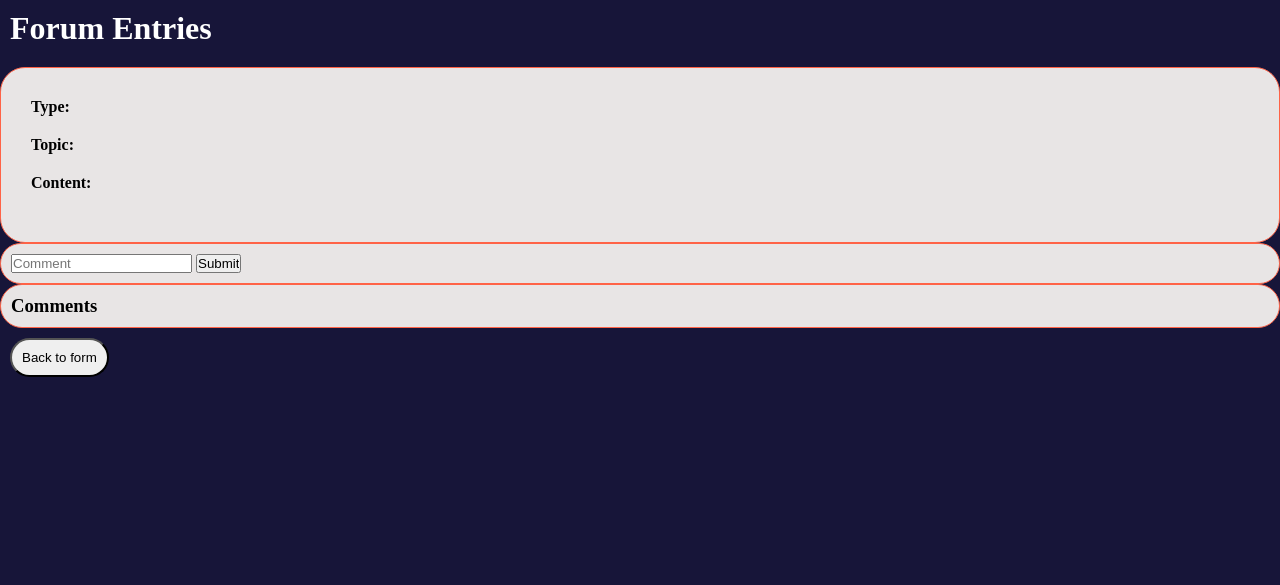
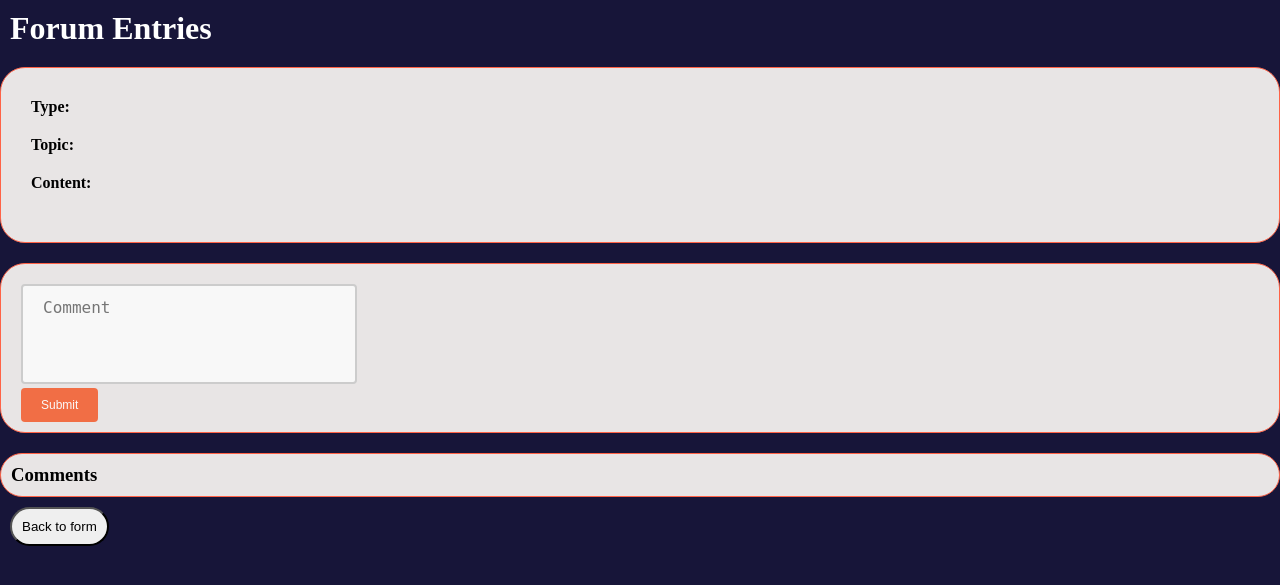
Before and after one commit to NaNiCatO/Project_web, a FastAPI app: template templates/forum_entries.html in a window 1280 px wide. Shown: the top 585 px of the page. Run offline with FastAPI, Linux system fonts and the light colour scheme; the template is opened without the code that fills it, so the values that code supplies are empty.

Commit message:
modify dorum entry

```diff
--- a/css/forum_entries.css
+++ b/css/forum_entries.css
@@ -23,6 +23,51 @@ body {
   border-radius: 25px;
   border: 1px solid tomato;
 }
+
+textarea {
+  width: 100%;
+  height: 100px;
+  padding: 12px 20px;
+  box-sizing: border-box;
+  border: 2px solid #ccc;
+  border-radius: 4px;
+  background-color: #f8f8f8;
+  font-size: 16px;
+  resize: none;
+}
+
+input[type=submit] {
+  background-color: grey;
+  background-color: #f4511e;
+  opacity: 0.8;
+
+  color: white;
+  padding: 10px 20px;
+  border: none;
+  border-radius: 4px;
+  cursor: pointer;
+  font-size: 12px;
+  float: left;
+}
+
+input[type=submit]:hover {
+  background-color: #f4511e;
+  opacity: 1.5;
+}
+
+.container-submit{
+  /* padding: auto; */
+  display: flex;
+  flex-wrap: wrap;
+  justify-content: space-between;
+  flex-direction: row;
+  padding:20px 20px 10px 20px;
+  background-color: rgb(232, 229, 229);
+  border-radius: 25px;
+  border: 1px solid tomato;
+  margin: 20px 0 20px 0;
+}
+
 
 .container2 {
     padding: 10px;
--- a/templates/forum_entries.html
+++ b/templates/forum_entries.html
@@ -62,9 +62,9 @@
         </ul>
 
     </div>
-    <div class="container">
+    <div class="container-submit">
         <form>
-            <input type="text" name="comment" placeholder="Comment" id="comment">
+            <textarea type="text" name="comment" placeholder="Comment" id="comment"></textarea>
             <input type="submit" name="submit" id="submit" value="Submit">
         </form>
     </div>
```
